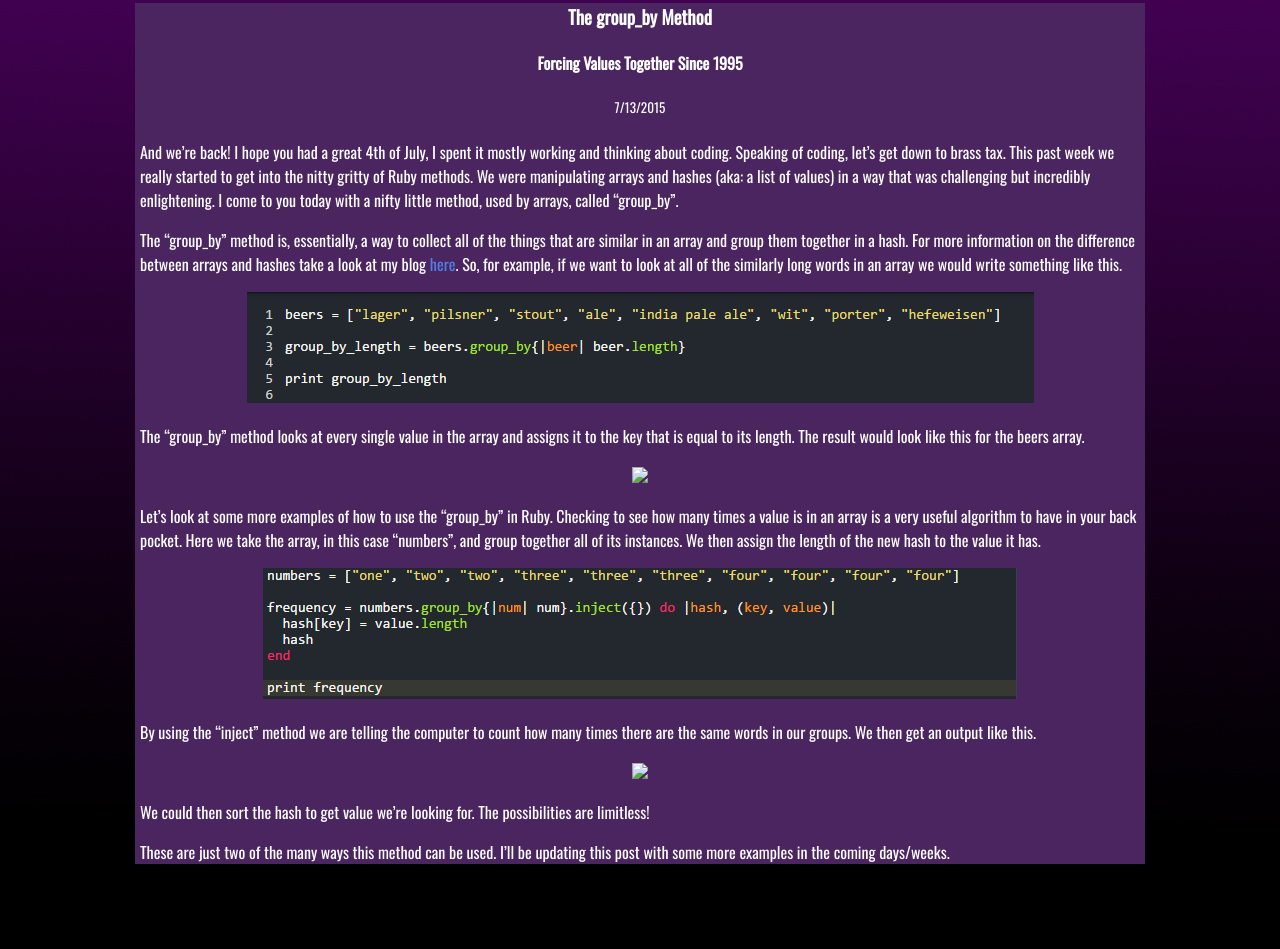
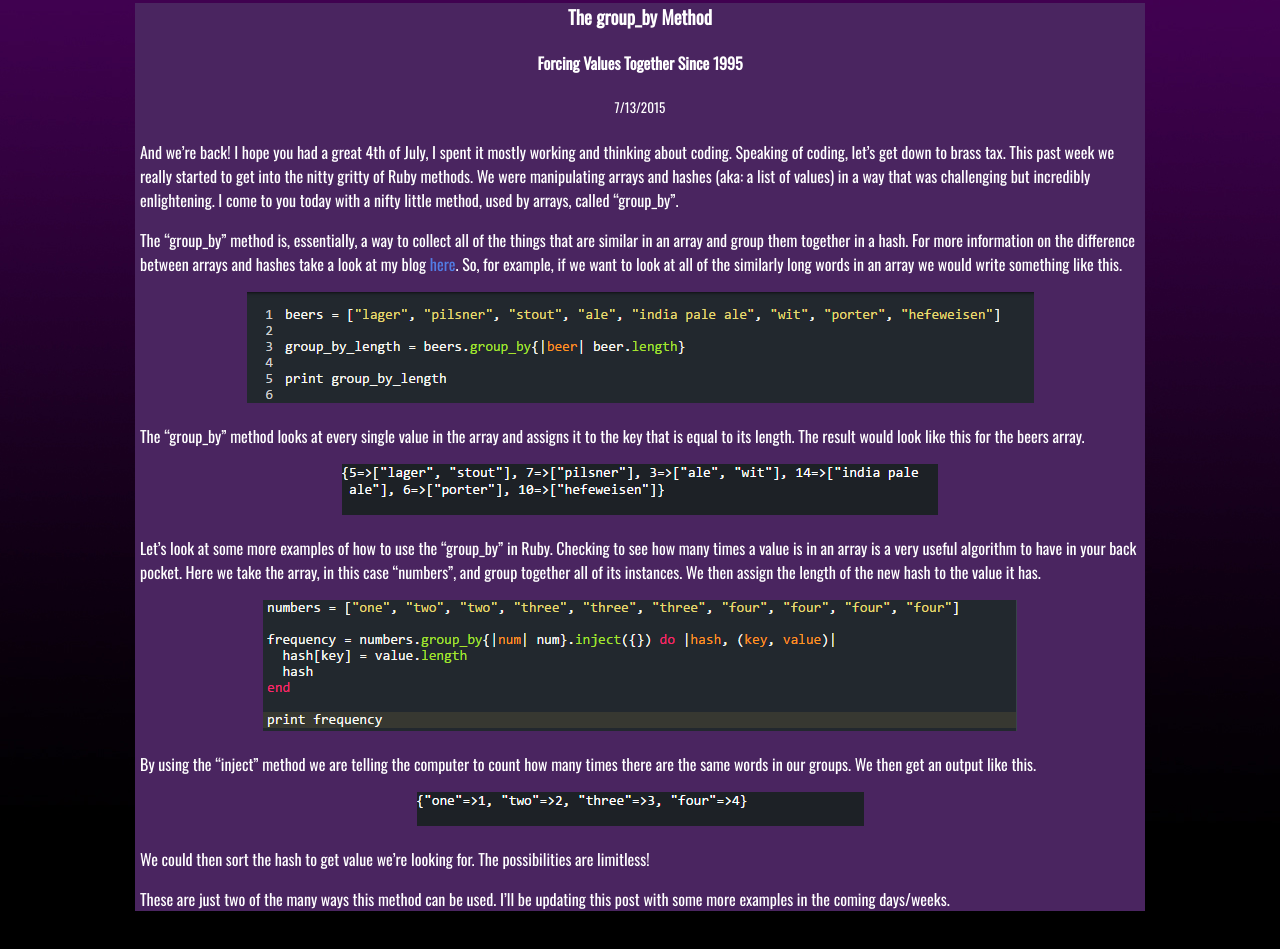
Before and after one commit to AfroDevGirl/afrodevgirl.github.io, a plain HTML site: page blog/t4-enumerable-methods.html in a window 1280 px wide. Shown: the part 235-1184 px from the top of the page. Drawn offline with nearby package versions, Linux system fonts and the light colour scheme.

Commit message:
Fixed form lettering, broken image links

```diff
--- a/blog/t4-enumerable-methods.html
+++ b/blog/t4-enumerable-methods.html
@@ -22,8 +22,8 @@
 				<h4>Forcing Values Together Since 1995</h4>
 				<h5>7/13/2015</h5>
 				<p>And we’re back! I hope you had a great 4th of July, I spent it mostly working and thinking about coding. Speaking of coding, let’s get down to brass tax. This past week we really started to get into the nitty gritty of Ruby methods. We were manipulating arrays and hashes (aka: a list of values) in a way that was challenging but incredibly enlightening. I come to you today with a nifty little method, used by arrays, called “group_by”.</p>
-				<p>The “group_by” method is, essentially, a way to collect all of the things that are similar in an array and group them together in a hash. For more information on the difference between arrays and hashes take a look at my blog <a href="">here</a>. So, for example, if we want to look at all of the similarly long words in an array we would write something like this.</p><img src="../group_by_1.png"><p>The “group_by” method looks at every single value in the array and assigns it to the key that is equal to its length. The result would look like this for the beers array.</p> <img src="group_by_1_print.png">
-				<p>Let’s look at some more examples of how to use the “group_by” in Ruby. Checking to see how many times a value is in an array is a very useful algorithm to have in your back pocket. Here we take the array, in this case “numbers”, and group together all of its instances. We then assign the length of the new hash to the value it has.</p> <img src="../group_by_2.png"><p>By using the “inject” method we are telling the computer to count how many times there are the same words in our groups. We then get an output like this.</p><img src="group_by_2_print.png"><p>We could then sort the hash to get value we’re looking for. The possibilities are limitless!</p>
+				<p>The “group_by” method is, essentially, a way to collect all of the things that are similar in an array and group them together in a hash. For more information on the difference between arrays and hashes take a look at my blog <a href="">here</a>. So, for example, if we want to look at all of the similarly long words in an array we would write something like this.</p><img src="../group_by_1.png"><p>The “group_by” method looks at every single value in the array and assigns it to the key that is equal to its length. The result would look like this for the beers array.</p> <img src="../group_by_1_print.png">
+				<p>Let’s look at some more examples of how to use the “group_by” in Ruby. Checking to see how many times a value is in an array is a very useful algorithm to have in your back pocket. Here we take the array, in this case “numbers”, and group together all of its instances. We then assign the length of the new hash to the value it has.</p> <img src="../group_by_2.png"><p>By using the “inject” method we are telling the computer to count how many times there are the same words in our groups. We then get an output like this.</p><img src="../group_by_2_print.png"><p>We could then sort the hash to get value we’re looking for. The possibilities are limitless!</p>
 				<p>These are just two of the many ways this method can be used. I’ll be updating this post with some more examples in the coming days/weeks.</p>
 			</div>
 		</div>
--- a/default.css
+++ b/default.css
@@ -148,4 +148,5 @@ form{
 	position: center center;
 	margin: auto;
 	padding: 20px;
+	color: black;
 }
```
